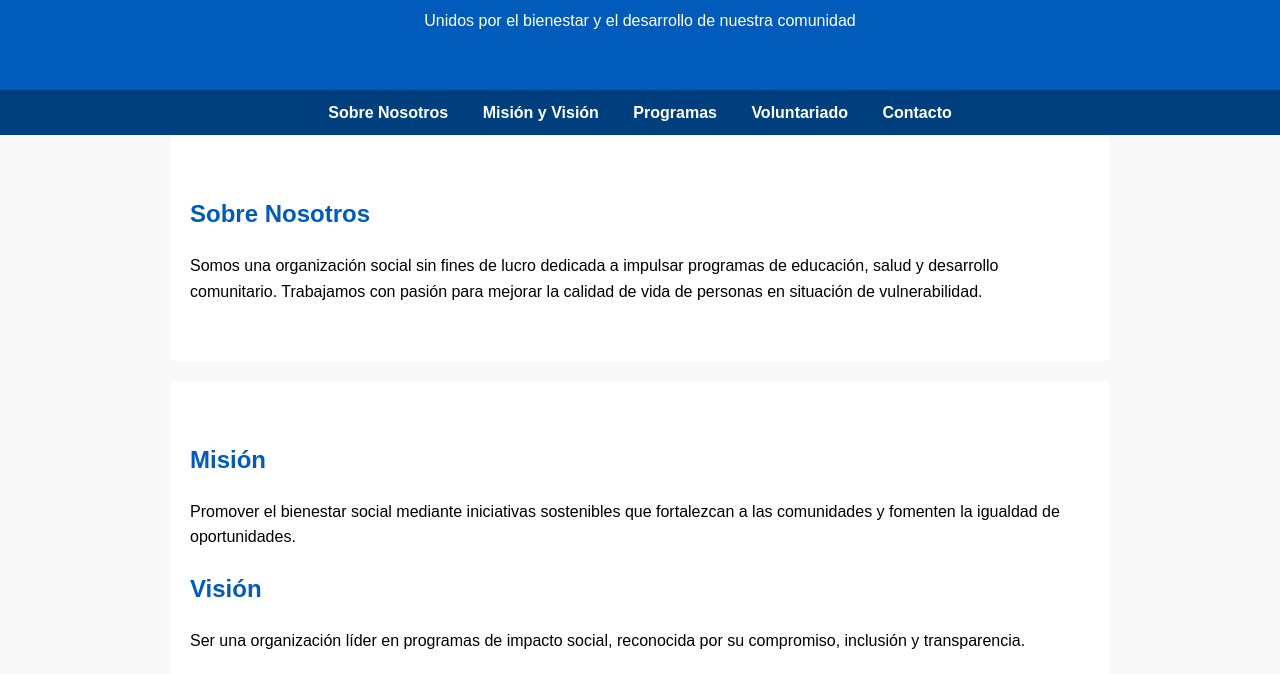
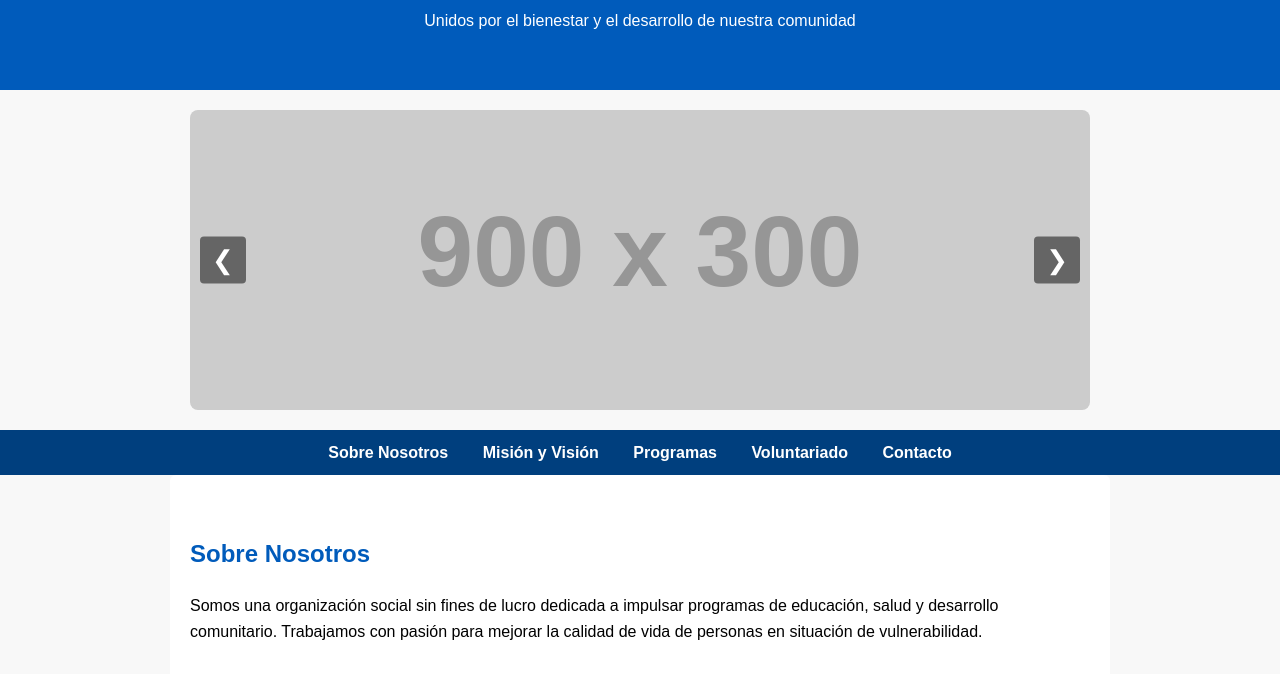
Before and after one commit to AlexCumplidoC/juntavecinalprueba, a plain HTML site: page index.html in a window 1280 px wide. Shown: the part 126-800 px from the top of the page. Drawn offline with Linux system fonts and the light colour scheme; placeholder pictures from the web are drawn by us.

Commit message:
Update index.html
incorporé un bloque deslizables

```diff
--- a/index.html
+++ b/index.html
@@ -63,6 +63,42 @@
             margin-top: 10px;
         }
         .btn:hover { background: #004c94; }
+
+        /* ------- SLIDER ------- */
+        .slider-container {
+            width: 100%;
+            max-width: 900px;
+            height: 300px;
+            margin: 20px auto;
+            overflow: hidden;
+            border-radius: 8px;
+            position: relative;
+        }
+        .slider {
+            display: flex;
+            width: 100%;
+            height: 100%;
+            transition: transform 0.5s ease;
+        }
+        .slider img {
+            width: 100%;
+            height: 100%;
+            object-fit: cover;
+        }
+        .slider-btn {
+            position: absolute;
+            top: 50%;
+            transform: translateY(-50%);
+            background: rgba(0,0,0,0.5);
+            border: none;
+            color: white;
+            font-size: 26px;
+            padding: 8px 12px;
+            cursor: pointer;
+            border-radius: 4px;
+        }
+        .slider-btn.left { left: 10px; }
+        .slider-btn.right { right: 10px; }
     </style>
 </head>
 <body>
@@ -71,6 +107,18 @@
     <h1>Junta de vecinos Vicente Naranjo</h1>
     <p>Unidos por el bienestar y el desarrollo de nuestra comunidad</p>
 </header>
+
+<!-- SLIDER AGREGADO -->
+<div class="slider-container">
+    <div class="slider" id="slider">
+        <img src="https://via.placeholder.com/900x300?text=Comunidad+1" alt="">
+        <img src="https://via.placeholder.com/900x300?text=Comunidad+2" alt="">
+        <img src="https://via.placeholder.com/900x300?text=Comunidad+3" alt="">
+    </div>
+
+    <button class="slider-btn left" onclick="moverSlider(-1)">❮</button>
+    <button class="slider-btn right" onclick="moverSlider(1)">❯</button>
+</div>
 
 <nav>
     <a href="#sobre">Sobre Nosotros</a>
@@ -142,5 +190,23 @@
     © 2025 Manos Unidas – Organización Social. Todos los derechos reservados.
 </footer>
 
+<script>
+    let index = 0;
+
+    function moverSlider(dir) {
+        const slider = document.getElementById("slider");
+        const total = slider.children.length;
+
+        index += dir;
+        if (index < 0) index = total - 1;
+        if (index >= total) index = 0;
+
+        slider.style.transform = `translateX(${-index * 100}%)`;
+    }
+
+    // Deslizamiento automático cada 4 segundos (opcional)
+    // setInterval(() => moverSlider(1), 4000);
+</script>
+
 </body>
 </html>
```
